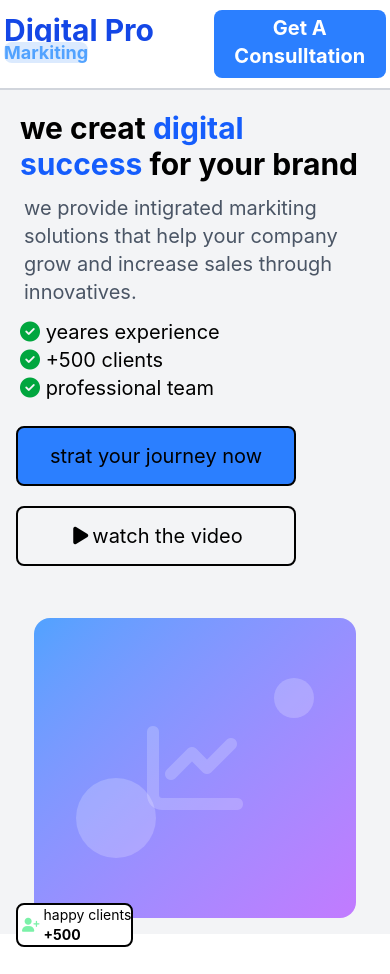
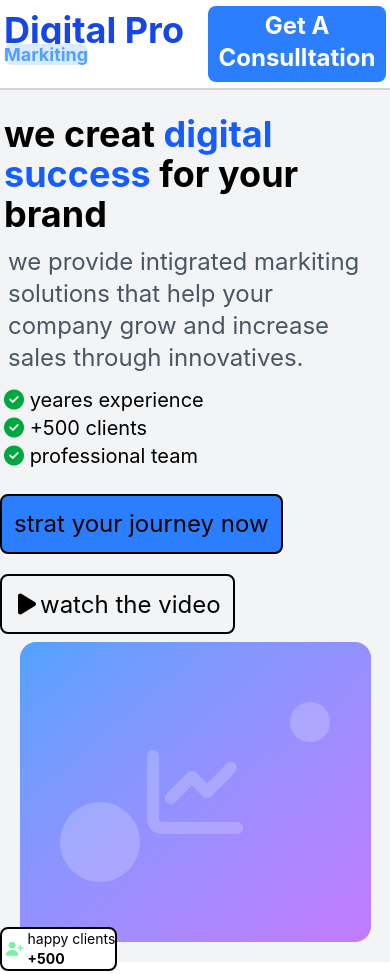
Before and after one commit to daneaammar/Task-Tail1, a website: page index.html in a window 390 px wide. Shown: the top 974 px of the page. Drawn offline with Linux system fonts and the light colour scheme.

Commit message:
update responsive design

```diff
--- a/index.html
+++ b/index.html
@@ -4,14 +4,15 @@
 
      <link rel="stylesheet" href="css/all.css">
       <link rel="stylesheet" href="./output.css">
+      <meta name="viewport" content="width=device-width, initial-scale=1.0">
 
 </head>
 
 <body >
    <header  class="capitalize w-full h-[90px] flex justify-between border-b-2 border-gray-300 items-center  px-1 md:px-4 lg:px-12 overflow-hidden">
-    <h3 class=" font-bold   text-3xl text-blue-700 lg:text-6xl  ">digital pro <sup class="text-lg text-blue-400 bg-blue-100 rounded-lg">markiting</sup></h3>
+    <h3 class=" font-bold   text-4xl text-blue-700 lg:text-6xl  ">digital pro <sup class="text-lg text-blue-400 bg-blue-100 rounded-lg">markiting</sup></h3>
     <nav>
-        <ul class=" hidden text-gray-800 font-semibold md:flex  md:text-2xl md:justify-between md:gap-5   ">
+        <ul class="hidden text-gray-800 font-semibold md:flex  md:text-2xl md:justify-between md:gap-5   ">
 
              <li><a class=" hover:text-blue-800" href="">home</a></li>
               <li><a   class=" hover:text-blue-800"href="">services</a></li>
@@ -22,26 +23,26 @@
     </nav>
 
 
-    <button class="capitalize  bg-blue-500 text-white font-bold border-b-4  border-blue-500 rounded-lg  hover:bg-blue-700  hover:shadow-[0_10px_15px_rgba(0,0,0,0.25)] px-1 py-1 text-xl  lg:px-4   lg:py-2 lg:text-3xl">
+    <button class="capitalize  bg-blue-500 text-white font-bold border-b-4  border-blue-500 rounded-lg  hover:bg-blue-700  hover:shadow-[0_10px_15px_rgba(0,0,0,0.25)] px-1 py-1 text-2xl  lg:px-4   lg:py-2 lg:text-4xl">
         get a consulltation
     </button>
     </header>
     <!--------------------------------------------------------------->
 
     <main>
-         <div class="w-full  min-h-screen bg-gray-100  grid grid-cols-1  gap-5 items-center justify-items-center px-4 md:grid-cols-2 md:px-8 lg:px-40 ">
-        <div class="w-full"><h2 class="font-bold p-1 text-3xl  w-full md:text-6xl " >we creat <span  class="text-blue-600">digital success </span>for your brand</h2>
-            <p class="  text-gray-600  text-xl m-2 ">we provide intigrated markiting solutions that help your company grow and increase sales through innovatives.</p>
-             <ul class=" p-1 text-xl w-full md:flex gap-4">
+         <div class="w-full  min-h-screen bg-gray-100  grid  grid-cols-1  py-5 gap-2  md:grid-cols-2 md:px-8 md:gap-5 lg:px-30 lg:items-center lg:justify-items-center lg:px-20 ">
+        <div class="w-full"><h2 class="font-bold p-1 text-4xl  w-full md:text-6xl " >we creat <span  class="text-blue-600">digital success </span>for your brand</h2>
+            <p class="  text-gray-600  text-2xl m-2 md:text-3xl ">we provide intigrated markiting solutions that help your company grow and increase sales through innovatives.</p>
+             <ul class=" p-1 text-xl w-full md:flex md:gap-4 md:text-2xl">
             <li> <i  class=" text-green-600 fa-solid fa-circle-check"></i>  yeares experience</li>
              <li> <i class=" text-green-600 fa-solid fa-circle-check"></i> +500 clients</li>
              <li> <i class=" text-green-600 fa-solid fa-circle-check"></i> professional team</li></ul>
-             <button class="  w-70 h-15 text-xl mt-5 bg-blue-500 border-2 border_blue_500  rounded-lg  hover:shadow-[0_10px_15px_rgba(0,0,0,0.25)]  lg:text-2xl px-4 py-2">strat your journey now</button>
-             <button class="   w-70 h-15  text-xl  mt-5 border-2 border_blue_500  rounded-lg lg:text-2xl px-4 py-2 hover:text-blue-700"> <i class="fa-solid fa-play p-1"></i>watch the video</button>
+             <button class=" p-3 h-15 text-2xl mt-5 bg-blue-500 border-2 border_blue_500  rounded-lg  hover:shadow-[0_10px_15px_rgba(0,0,0,0.25)]  lg:text-3xl lg:px-4 lg:py-2">strat your journey now</button>
+             <button class="p-3 h-15  text-2xl  mt-5 border-2 border_blue_500  rounded-lg lg:text-3xl lg:px-4 lg:py-2 hover:text-blue-700"> <i class="fa-solid fa-play p-1"></i>watch the video</button>
         </div>
-        <div class="  relative   w-full  " >
+        <div class="relative   w-full  " >
 
-        <div class="  m-auto h-[300] w-[90%] rounded-2xl bg-linear-to-br from-blue-400 to-purple-400 md:h-100"></div>
+        <div class="  m-auto h-[300] w-[90%] rounded-2xl bg-linear-to-br from-blue-400 to-purple-400 md:h-120"></div>
         <div class="size-20 bg-[rgba(255,255,255,0.2)] absolute bottom-10 left-10  rounded-full lg:size-35 bottom-15 left-15 "></div>
         <div class="size-10 bg-[rgba(255,255,255,0.2)] absolute top-10 right-10 rounded-full lg:size-15  top-15 right-15 "></div>
         <i class="fa-solid fa-chart-line text-8xl  text-[rgba(255,255,255,0.2)] absolute top-1/2 left-1/2 -translate-x-1/2 -translate-y-1/2 "></i>
```
Also changed, not shown: output.css.
